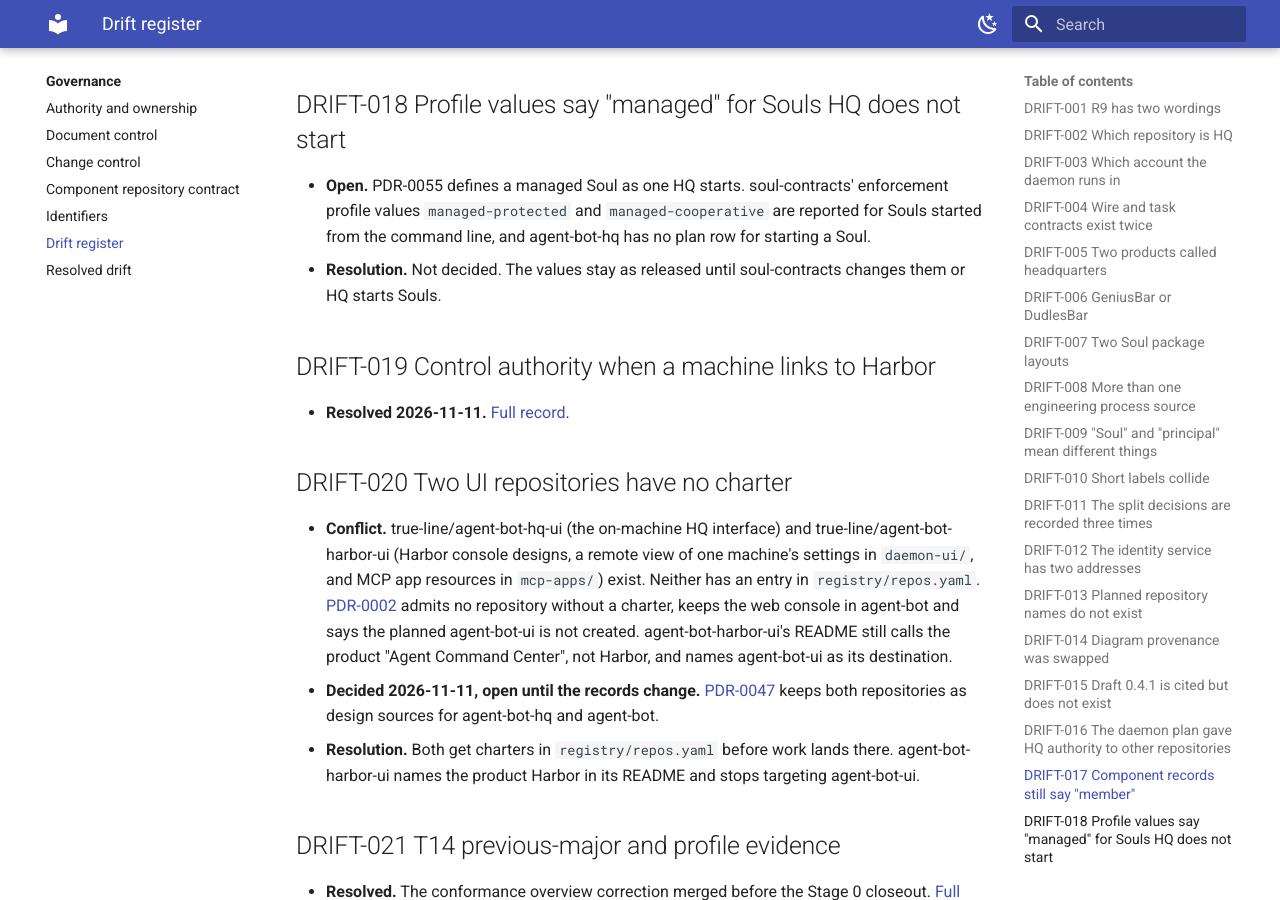
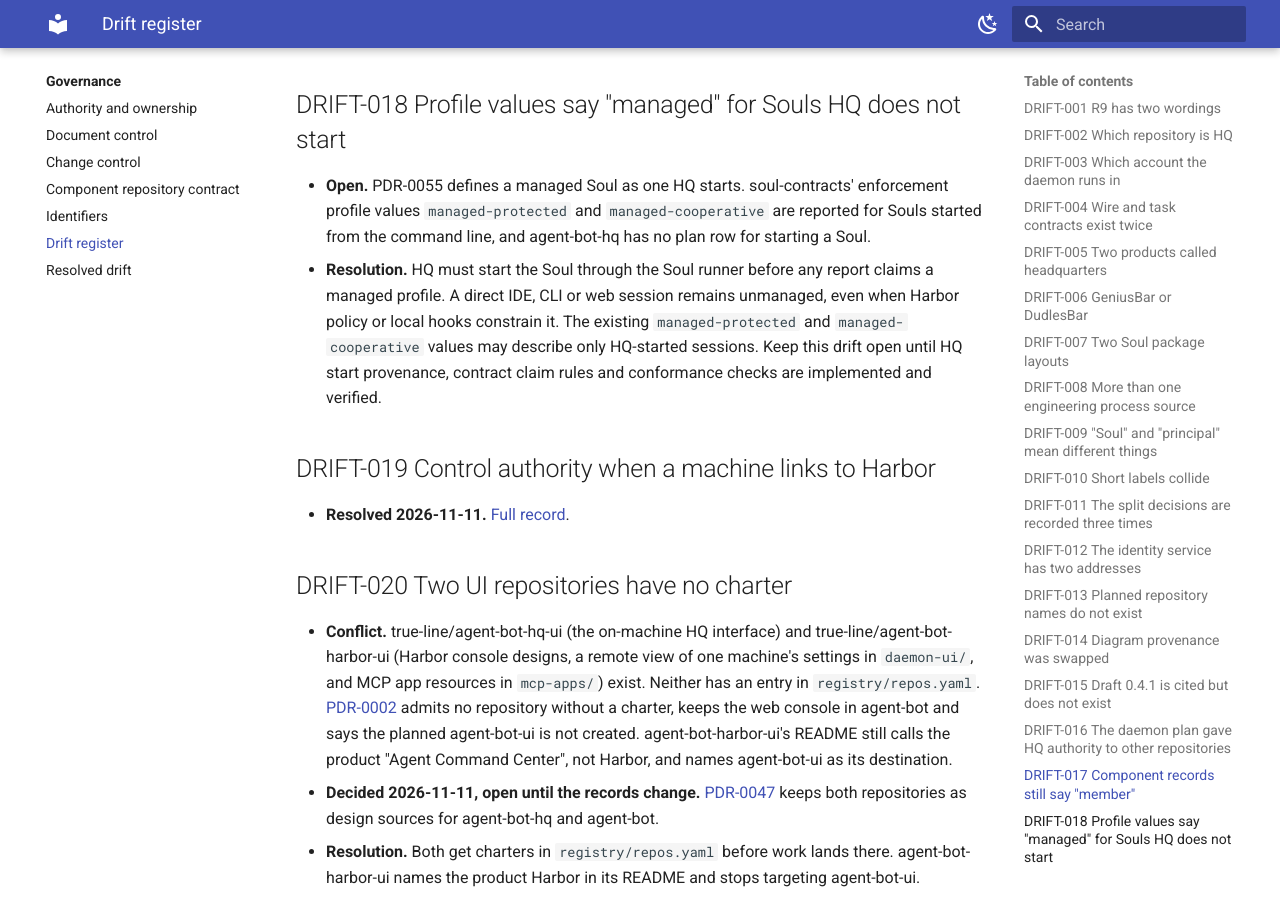
Before and after one commit to true-line/agent-bot-platform, an MkDocs documentation site: the page built from docs/00-governance/drift-register.md, in a window 1280 px wide and 900 px high, scrolled down 3948 px. Built offline with MkDocs 1.6.1 and Material for MkDocs 9.7.7, drawn with Linux system fonts in a browser that asks for light colours.

Commit message:
docs: keep managed-profile drift open pending enforcement
Agent-Bot-Write: ghw_cb50a5fc4af90569
Agent-Bot-Session: fa2486d94751

```diff
--- a/docs/00-governance/drift-register.md
+++ b/docs/00-governance/drift-register.md
@@ -94,7 +94,12 @@ Follow each conflict’s resolution or raise a Decisions discussion. Retain ever
 ## DRIFT-018 Profile values say "managed" for Souls HQ does not start
 
 - **Open.** PDR-0055 defines a managed Soul as one HQ starts. soul-contracts' enforcement profile values `managed-protected` and `managed-cooperative` are reported for Souls started from the command line, and agent-bot-hq has no plan row for starting a Soul.
-- **Resolution.** Not decided. The values stay as released until soul-contracts changes them or HQ starts Souls.
+- **Resolution.** HQ must start the Soul through the Soul runner before any
+  report claims a managed profile. A direct IDE, CLI or web session remains
+  unmanaged, even when Harbor policy or local hooks constrain it. The existing
+  `managed-protected` and `managed-cooperative` values may describe only
+  HQ-started sessions. Keep this drift open until HQ start provenance, contract
+  claim rules and conformance checks are implemented and verified.
 
 ## DRIFT-019 Control authority when a machine links to Harbor
 
```
